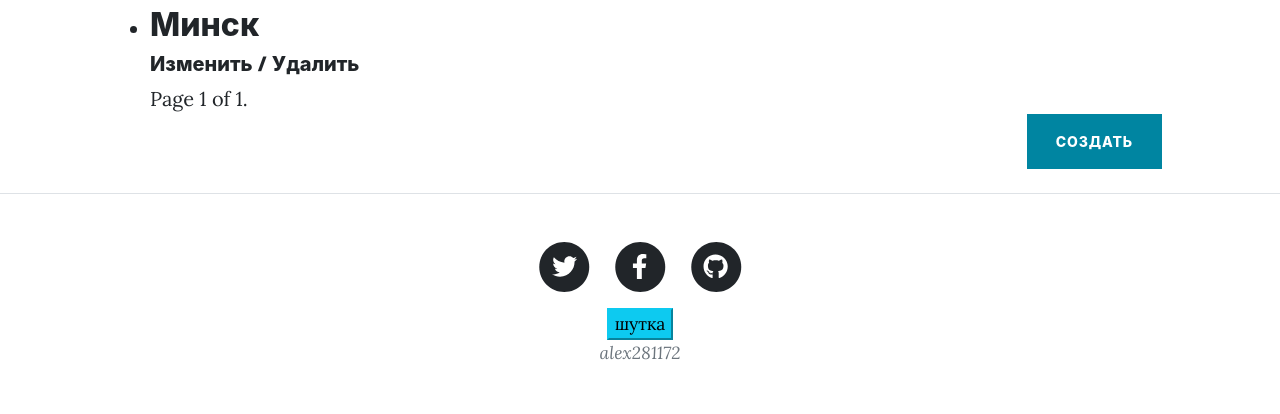
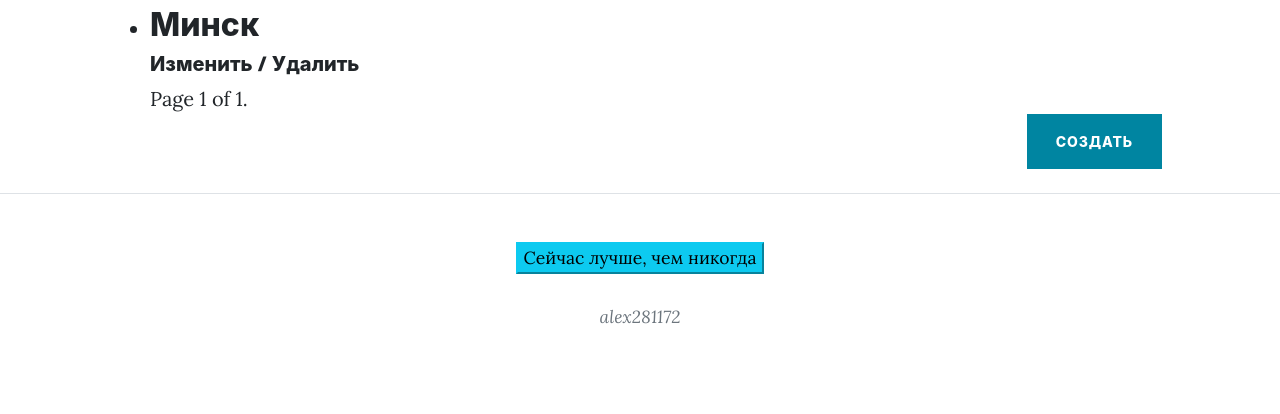
Before and after one commit to alex281172/Django_HH, a Django app: page /city_list/ in a window 1280 px wide. Shown: the part 784-1198 px from the top of the page. After the commit the page ends 1108 px from the top, so only its background shows below. Run offline with Django 4.2, Linux system fonts and the light colour scheme; a user stored in the database is signed in; data comes from the database, SQL or seed files in the repository; both versions use the stored data as it was after the commit; some libraries are stand-ins or nearby versions.

Commit message:
Финал

```diff
--- a/DjangoHH/parserhhapp/context_processors.py
+++ b/DjangoHH/parserhhapp/context_processors.py
@@ -1,2 +1,2 @@
 def my_text(request):
-    return {'my_text': 'шутка'}
+    return {'my_text': 'Сейчас лучше, чем никогда'}
--- a/DjangoHH/templates/base.html
+++ b/DjangoHH/templates/base.html
@@ -71,45 +71,50 @@
 
         <!-- Footer-->
         <footer class="border-top">
-            <div class="container px-4 px-lg-5">
-                <div class="row gx-4 gx-lg-5 justify-content-center">
-                    <div class="col-md-10 col-lg-8 col-xl-7">
-                        <ul class="list-inline text-center">
-                            <li class="list-inline-item">
-                                <a href="#!">
-                                    <span class="fa-stack fa-lg">
-                                        <i class="fas fa-circle fa-stack-2x"></i>
-                                        <i class="fab fa-twitter fa-stack-1x fa-inverse"></i>
-                                    </span>
-                                </a>
-                            </li>
-                            <li class="list-inline-item">
-                                <a href="#!">
-                                    <span class="fa-stack fa-lg">
-                                        <i class="fas fa-circle fa-stack-2x"></i>
-                                        <i class="fab fa-facebook-f fa-stack-1x fa-inverse"></i>
-                                    </span>
-                                </a>
-                            </li>
-                            <li class="list-inline-item">
-                                <a href="#!">
-                                    <span class="fa-stack fa-lg">
-                                        <i class="fas fa-circle fa-stack-2x"></i>
-                                        <i class="fab fa-github fa-stack-1x fa-inverse"></i>
-                                    </span>
-                                </a>
-                            </li>
-                        </ul>
+<!--            <div class="container px-4 px-lg-5">-->
+<!--                <div class="row gx-4 gx-lg-5 justify-content-center">-->
+<!--                    <div class="col-md-10 col-lg-8 col-xl-7">-->
+<!--                        <ul class="list-inline text-center">-->
+<!--                            <li class="list-inline-item">-->
+<!--                                <a href="#!">-->
+<!--                                    <span class="fa-stack fa-lg">-->
+<!--                                        <i class="fas fa-circle fa-stack-2x"></i>-->
+<!--                                        <i class="fab fa-twitter fa-stack-1x fa-inverse"></i>-->
+<!--                                    </span>-->
+<!--                                </a>-->
+<!--                            </li>-->
+<!--                            <li class="list-inline-item">-->
+<!--                                <a href="#!">-->
+<!--                                    <span class="fa-stack fa-lg">-->
+<!--                                        <i class="fas fa-circle fa-stack-2x"></i>-->
+<!--                                        <i class="fab fa-facebook-f fa-stack-1x fa-inverse"></i>-->
+<!--                                    </span>-->
+<!--                                </a>-->
+<!--                            </li>-->
+<!--                            <li class="list-inline-item">-->
+<!--                                <a href="#!">-->
+<!--                                    <span class="fa-stack fa-lg">-->
+<!--                                        <i class="fas fa-circle fa-stack-2x"></i>-->
+<!--                                        <i class="fab fa-github fa-stack-1x fa-inverse"></i>-->
+<!--                                    </span>-->
+<!--                                </a>-->
+<!--                            </li>-->
+<!--                        </ul>-->
+<!--                    </div>-->
+<!--                </div>  -->
+<!--            </div>-->
 
-                        <div class="small text-center text-muted fst-italic">
-                            <button type="button" id="btn-text" class="btn-info">
-                            {{my_text}}
-                        </button>
-                        </div>
-                        <div class="small text-center text-muted fst-italic">{{user.username}}</div>
-                    </div>
-                </div>
+            <div class="small text-center text-muted fst-italic">
+                <button type="button" id="btn-text" class="btn-info">
+                    {{my_text}}
+                </button>
             </div>
+            <br />
+<!--            <hr>-->
+            <div
+                    class="small text-center text-muted fst-italic">{{user.username}}
+            </div>
+
         </footer>
 <!-- Bootstrap core JavaScript -->
 <script src="{% static 'vendor/jquery/jquery.min.js' %}"></script>
```
Also changed, not shown: DjangoHH/parserhhapp/parser_site.py (+10 -1 lines), DjangoHH/db.sqlite3.
